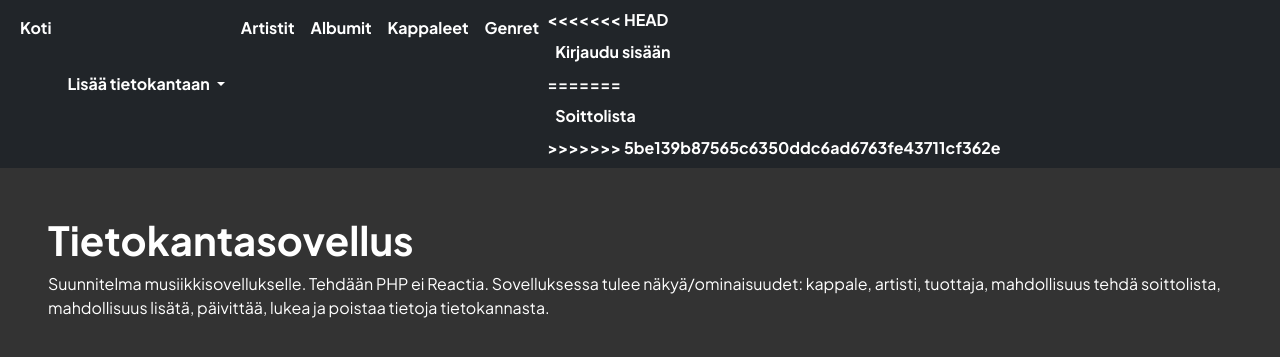
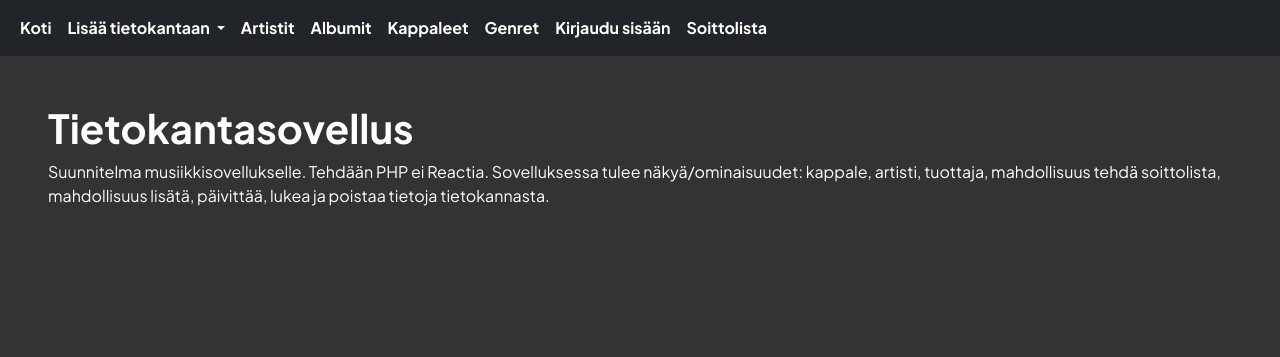
Before and after one commit to paulihaarnio/tietokanta_sovellus, a PHP site: page / in a window 1280 px wide. Shown: the top 357 px of the page. Run offline with PHP 8.4, Linux system fonts and the light colour scheme; some libraries are stand-ins or nearby versions.

Commit message:
head.php

```diff
--- a/src/templates/head.php
+++ b/src/templates/head.php
@@ -116,11 +116,10 @@
             <a class="nav-link active" aria-current="page" href="./genret.php">Genret</a>
             </li>
             <li class="nav-item">
-<<<<<<< HEAD
             <a class="nav-link active" aria-current="page" href="./login.php">Kirjaudu sisään</a>
-=======
+            </li>
+            <li class="nav-item">
             <a class="nav-link active" aria-current="page" href="./soittolista.php">Soittolista</a>
->>>>>>> 5be139b87565c6350ddc6ad6763fe43711cf362e
             </li>
         </ul>
         </div>
```
